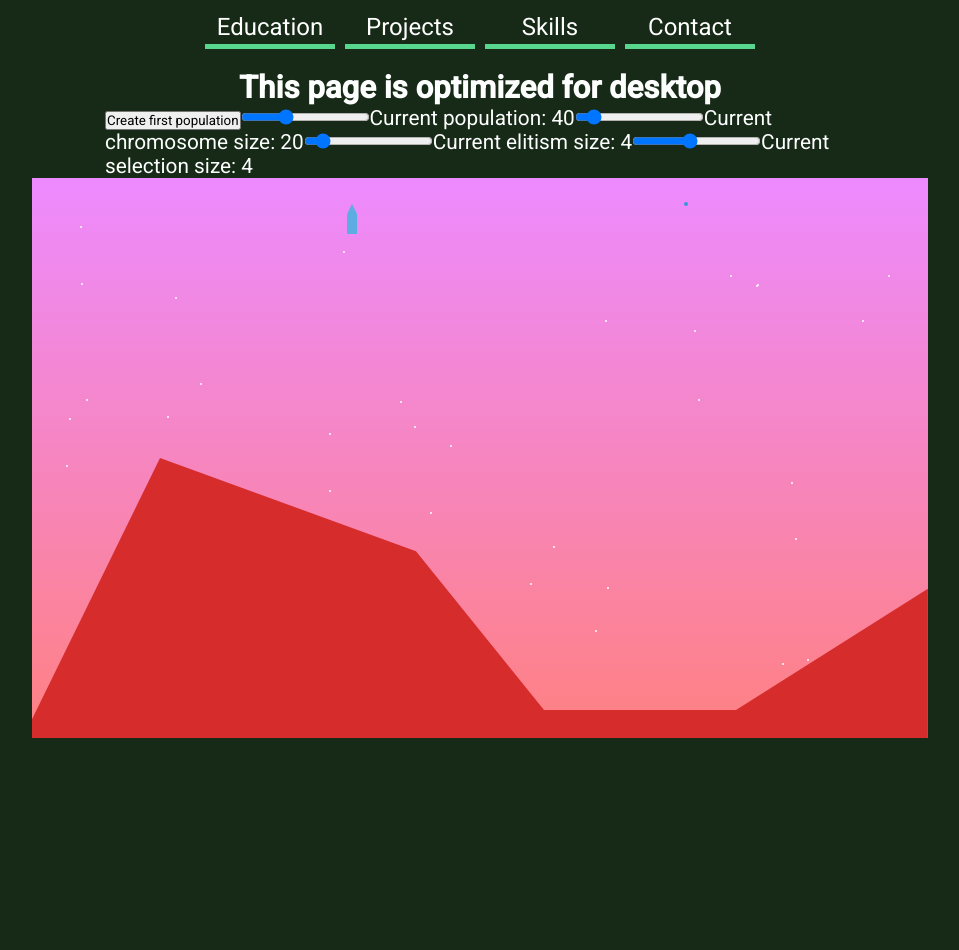
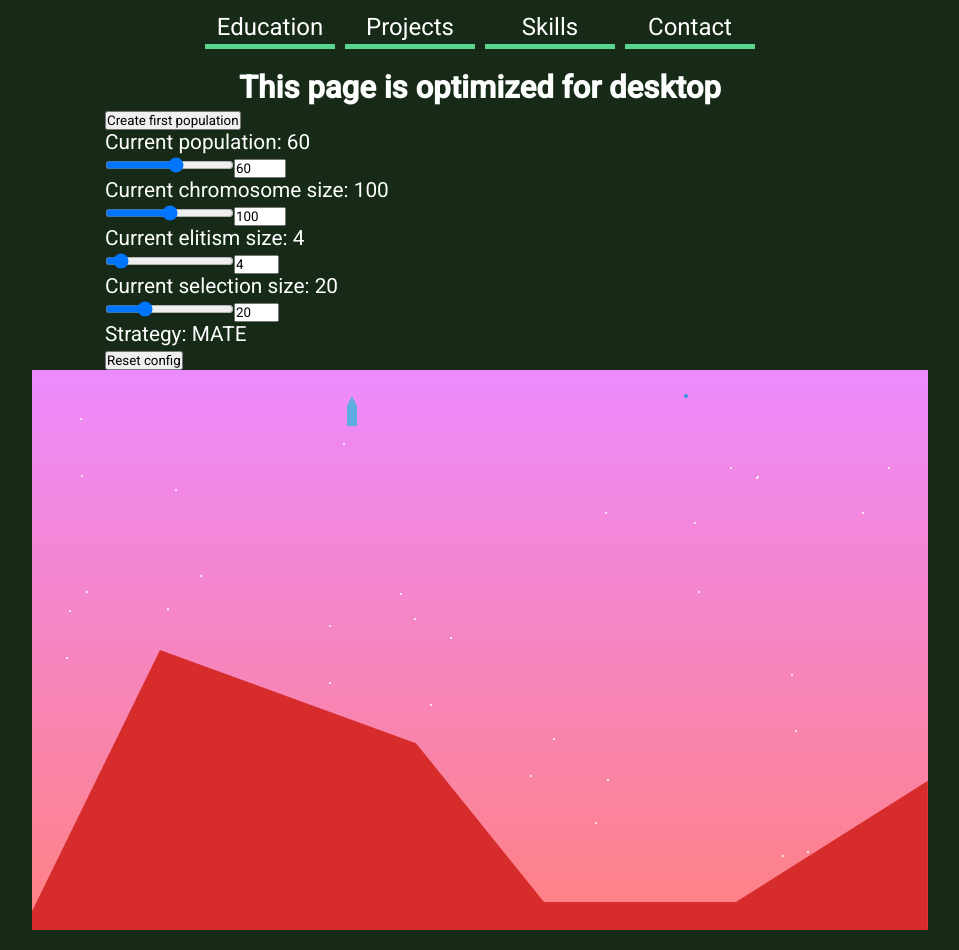
Before and after one commit to JuanDGA/personalpage, a Vue app: page /preview/mars-lander in a window 1280 px wide. Shown: the whole page, without its empty margins (160-1119 px from the left). Before the commit the page ends 810 px from the top, so only its background shows below. Built offline with nearby package versions, Linux system fonts and the light colour scheme.

Commit message:
Showing better attempt each generation

```diff
--- a/src/algorithms/marsLander/useGeneticLander.js
+++ b/src/algorithms/marsLander/useGeneticLander.js
@@ -3,10 +3,19 @@ import useSimulation, { SimulationResult, SimulationStatus } from "@/algorithms/
 import { Gene, hypot, Position, pow, randInt, sleep, toDegrees } from "@/algorithms/marsLander/utils";
 import useLander from "@/algorithms/marsLander/useLander";
 
+const defaultConfiguration = {
+  population_size: 60,
+  chromosome_size: 100,
+  selection_size: 20,
+  elitism_size: 4,
+  strategy: "MATE",
+  mutation_probability: 0.1,
+}
+
 const useGeneticLander = (surfaceMap) => {
   const configuration = ref({
-    population_size: 40,
-    chromosome_size: 20,
+    population_size: 60,
+    chromosome_size: 100,
     selection_size: 20,
     elitism_size: 4,
     strategy: "MATE",
@@ -21,6 +30,11 @@ const useGeneticLander = (surfaceMap) => {
   const {state, reset} = useSimulation(initialLander, surfaceMap);
 
   const currentStatus = ref(SimulationStatus.FLYING);
+  const currentGeneration = ref(0);
+  const betterChromosome = ref({
+    sequence: [],
+    score: -1,
+  });
 
   const init = () => {
     const newPopulation = []
@@ -31,19 +45,24 @@ const useGeneticLander = (surfaceMap) => {
       }
       newPopulation.push(chromosome);
     }
-    population.value = newPopulation
+    population.value = newPopulation.sort(chromosomeComparator);
+    betterChromosome.value.score = evaluateChromosome(population.value[0]);
+    betterChromosome.value.sequence = population.value[0]
   }
 
   const improve = async () => {
     while (currentStatus.value !== SimulationStatus.LANDING) {
+      currentGeneration.value += 1;
       population.value = crossover(select());
-      await sleep(1000);
+      await sleep(500);
     }
   }
 
   const select = () => {
     const selectedPopulation = [];
     const sortedPopulation = [...population.value].sort(chromosomeComparator);
+    betterChromosome.value.score = evaluateChromosome(sortedPopulation[0]);
+    betterChromosome.value.sequence = sortedPopulation[0];
     selectedPopulation.push(...sortedPopulation.slice(0, configuration.value.elitism_size));
 
     while (selectedPopulation.length < configuration.value.selection_size) {
@@ -146,18 +165,20 @@ const useGeneticLander = (surfaceMap) => {
     const intersections = surfaceMap.getIntersections(lastPosition.value.x, lastPosition.value.y, target.x, target.y + 1);
     const degreeToTarget = relativeAngle(currentPosition.value);
 
+    if (!SimulationStatus.isFinish(lastStatus)) return Infinity;
+
     let finalEvaluation = 0;
 
     switch (lastStatus) {
       case SimulationStatus.LOST:
-        finalEvaluation = 40000 + 40000 * (intersections - degreeToTarget);
+        finalEvaluation = 40000 + 40000 * (intersections * degreeToTarget);
         break;
       case SimulationStatus.CRASH:
-        finalEvaluation = 30000 + 30000 * (intersections - degreeToTarget) + hypot(target.x - currentPosition.value.x, target.y - currentPosition.value.y);
+        finalEvaluation = 30000 + 30000 * (intersections * degreeToTarget) + hypot(target.x - currentPosition.value.x, target.y - currentPosition.value.y);
         break;
-      case SimulationStatus.FLYING:
-        finalEvaluation = 20000 + 20000 * (intersections - degreeToTarget) + hypot(target.x - currentPosition.value.x, target.y - currentPosition.value.y);
-        break;
+      // case SimulationStatus.FLYING:
+      //   finalEvaluation = 20000 + 20000 * (intersections * degreeToTarget) + hypot(target.x - currentPosition.value.x, target.y - currentPosition.value.y);
+      //   break;
       case SimulationStatus.LANDING_CRASH:
         finalEvaluation = 10000 + Math.abs(lander.value.vx) + Math.abs(lander.value.vy) + Math.abs(lander.value.angle);
         break;
@@ -178,8 +199,14 @@ const useGeneticLander = (surfaceMap) => {
     return 0;
   }
 
+  const resetConfig = () => {
+    for (let i = 0; i < Object.keys(defaultConfiguration).length; i++) {
+      const key = Object.keys(defaultConfiguration)[i];
+      configuration.value[key] = defaultConfiguration[key];
+    }
+  }
+
   watch(initialLander, () => {
-    console.log("CHANGING");
     reset();
   }, {deep: true});
 
@@ -189,11 +216,14 @@ const useGeneticLander = (surfaceMap) => {
     state,
     configuration,
     population,
+    currentGeneration,
+    betterChromosome,
     init,
     improve,
     setUp,
     evaluateChromosome,
     chromosomeComparator,
+    resetConfig,
   };
 }
 
--- a/src/algorithms/marsLander/useSimulation.js
+++ b/src/algorithms/marsLander/useSimulation.js
@@ -58,7 +58,7 @@ const useSimulation = (initialLander, surface) => {
     if (x < 0 || x > 6999 || y > 2999) status.value = SimulationStatus.LOST;
     else if (!inTerrain) status.value = SimulationStatus.FLYING;
     else if (x < landing.x - 250 || x > landing.x + 250) status.value = SimulationStatus.CRASH;
-    else if (angle !== 0 || Math.abs(vx) > 20 || Math.abs(vy) > 40) status.value = SimulationStatus.CRASH;
+    else if (angle !== 0 || Math.abs(vx) > 20 || Math.abs(vy) > 40) status.value = SimulationStatus.LANDING_CRASH;
     else status.value = SimulationStatus.LANDING;
   }
 
--- a/src/components/JgMarsLander.vue
+++ b/src/components/JgMarsLander.vue
@@ -2,7 +2,7 @@
   import { onMounted, ref, watch } from "vue";
   import useGeneticLander from "@/algorithms/marsLander/useGeneticLander";
   import { SurfaceMap } from "@/algorithms/marsLander/useSurfaceMap";
-  import { Position, randInt } from "@/algorithms/marsLander/utils";
+  import { Position, randInt, toRadians } from "@/algorithms/marsLander/utils";
   import useSimulation, { SimulationStatus } from "@/algorithms/marsLander/useSimulation";
 
   const width = window.innerWidth * 0.7;
@@ -15,7 +15,7 @@
 
   const surface = new SurfaceMap();
 
-  const {population, init, improve, setUp: setUpLander, initialLander, chromosomeComparator, configuration, state} = useGeneticLander(surface);
+  const {population, init, improve, setUp: setUpLander, initialLander, chromosomeComparator, resetConfig, configuration, state, currentGeneration, betterChromosome} = useGeneticLander(surface);
 
   const board = ref();
 
@@ -82,12 +82,13 @@
   }
 
   const paintLander = () => {
-    console.log(state.value.x, state.value.y)
     const origin = new Position(getRelativeX(state.value.x), getRelativeY(state.value.y));
 
     const bodyColor = "#5dade2";
     const flameColor1 = "#FFA500";
     const flameColor2 = "#FF4500";
+
+    getCtx().rotate(-toRadians(state.value.angle));
 
     // Draw rocket body
     getCtx().fillStyle = bodyColor;
@@ -120,6 +121,11 @@
 
   const paintPopulation = (pop, {clear, color} = {clear: true, color: "#f4d03f"}) => {
     if (clear) setUp(false, false);
+    getCtx().font = "30px Arial";
+    getCtx().fillText(`Generation: ${currentGeneration.value}`, 10, 50);
+    getCtx().fillText(`Better sequence:`, 10, 100);
+    getCtx().fillText(`\t\tLength: ${betterChromosome.value.sequence.length}`, 10, 150);
+    getCtx().fillText(`\t\tScore: ${betterChromosome.value.score}`, 10, 200);
     const {nextState, getPosition, reset, status} = useSimulation(initialLander, surface);
     getCtx().strokeStyle = color;
     for (let solution of pop) {
@@ -162,7 +168,6 @@
   });
 
   watch(state, () => {
-    console.log("Painting lander");
     paintLander();
   }, {deep: true});
 </script>
@@ -172,14 +177,30 @@
     <h2 class="center">This page is optimized for desktop</h2>
     <button @click="init">Create first population</button>
     <button v-if="population.length > 0" @click="improve">Find solution</button>
-    <input type="range" min="10" max="100" v-model="configuration.population_size">
-    <span>Current population: {{configuration.population_size}}</span>
-    <input type="range" min="0" max="200" v-model="configuration.chromosome_size">
-    <span>Current chromosome size: {{configuration.chromosome_size}}</span>
-    <input type="range" min="0" :max="configuration.population_size" v-model="configuration.elitism_size">
-    <span>Current elitism size: {{configuration.elitism_size}}</span>
-    <input type="range" min="4" :max="configuration.population_size" v-model="configuration.selection_size">
-    <span>Current selection size: {{configuration.elitism_size}}</span>
+    <div>
+      <div>Current population: {{configuration.population_size}}</div>
+      <input type="range" min="10" max="100" v-model="configuration.population_size">
+      <input type="number" min="10" max="100" v-model="configuration.population_size">
+    </div>
+    <div>
+      <div>Current chromosome size: {{configuration.chromosome_size}}</div>
+      <input type="range" min="0" max="200" v-model="configuration.chromosome_size">
+      <input type="number" min="0" max="200" v-model="configuration.chromosome_size">
+    </div>
+    <div>
+      <div>Current elitism size: {{configuration.elitism_size}}</div>
+      <input type="range" min="0" :max="configuration.population_size" v-model="configuration.elitism_size">
+      <input type="number" min="0" :max="configuration.population_size" v-model="configuration.elitism_size">
+    </div>
+    <div>
+      <div>Current selection size: {{configuration.selection_size}}</div>
+      <input type="range" min="4" :max="configuration.population_size" v-model="configuration.selection_size">
+      <input type="number" min="4" :max="configuration.population_size" v-model="configuration.selection_size">
+    </div>
+    <div>
+      <div>Strategy: {{configuration.strategy}}</div>
+    </div>
+    <button @click="resetConfig">Reset config</button>
     <div class="centered">
       <canvas ref="board" :width="width" :height="height" />
     </div>
```
